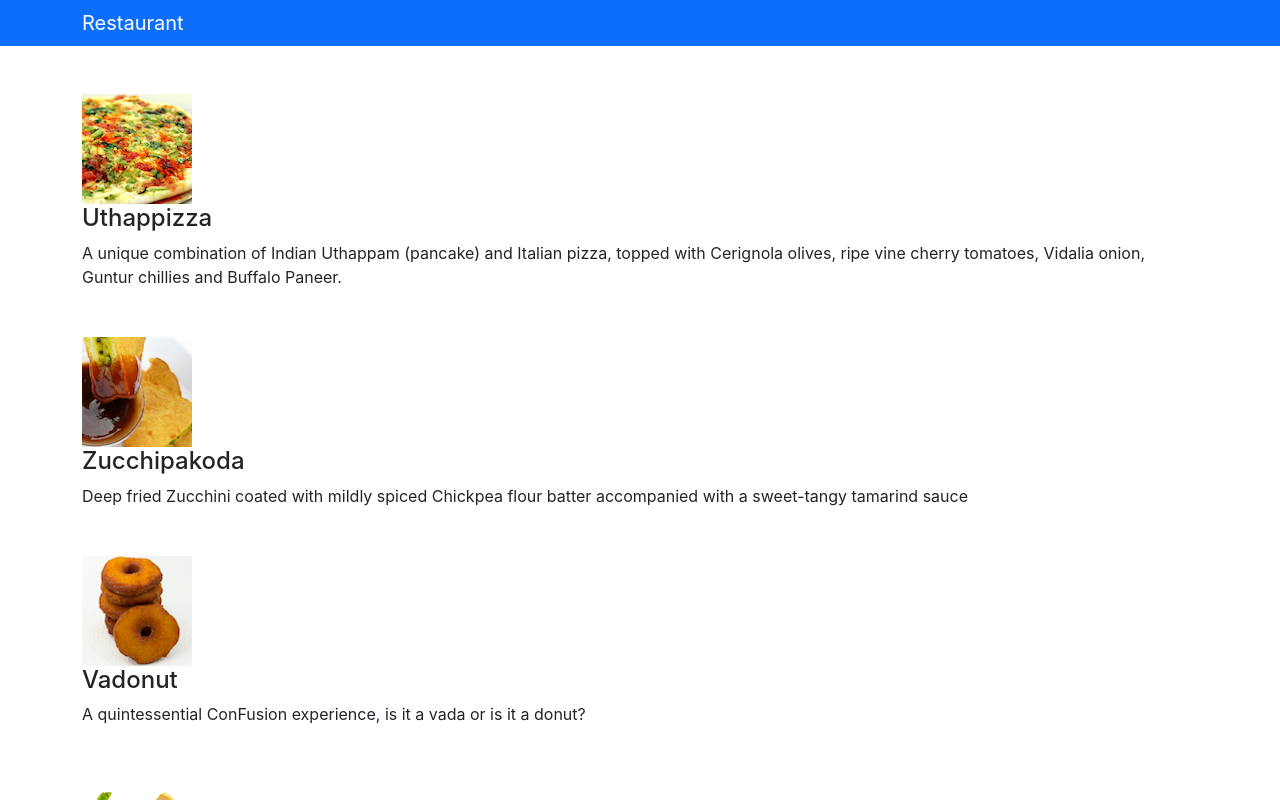
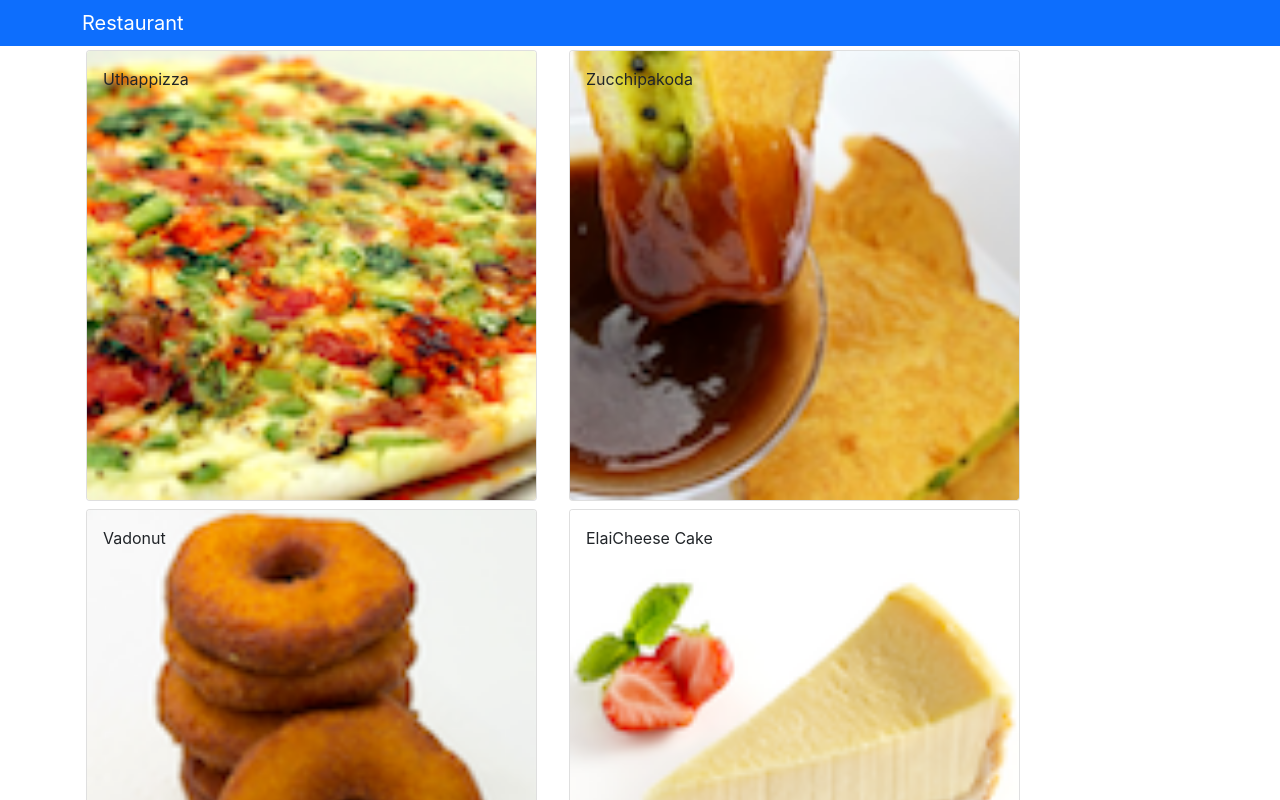
Before and after one commit to Volvram/Restaurant, a React (Create React App) app: page / in a window 1280 px wide. Shown: the top 800 px of the page. Built offline with nearby package versions, Linux system fonts and the light colour scheme.

Commit message:
Added card render and card click

```diff
--- a/src/App.js
+++ b/src/App.js
@@ -1,9 +1,18 @@
 // import logo from './logo.svg';
+import { Component } from 'react';
 import { Navbar, NavbarBrand } from 'reactstrap';
 import Menu from './components/menuComponent';
 import './App.css';
+import { DISHES } from './shared/dishes';
 
-function App() {
+class App extends Component {
+  constructor(props) {
+    super(props);
+    this.state = {
+      dishes: DISHES
+    };
+  }
+  render() {
     return (
       <div>
         <Navbar dark color='primary'>
@@ -11,9 +20,10 @@
             <NavbarBrand href="/">Restaurant</NavbarBrand>
           </div>
         </Navbar>
-      <Menu />
+        <Menu dishes={this.state.dishes}/>
       </div>
     );
   }
+};
 
 export default App;
--- a/src/components/menuComponent.js
+++ b/src/components/menuComponent.js
@@ -1,64 +1,48 @@
 import React, { Component } from "react";
-import { Media } from 'reactstrap';
+import { Card, CardImg, CardImgOverlay, CardText, CardBody, CardTitle } from 'reactstrap';
 
 class Menu extends Component {      // Объявление компонента
-    constructor(props){
+    constructor(props) {
         super(props);
 
-        this.state = {      // Свойства, связанные с этим компонентом
-            dishes: [
-                {
-                    id: 0,
-                    name:'Uthappizza',
-                    image: 'assets/images/uthappizza.png',
-                    category: 'mains',
-                    label:'Hot',
-                    price:'4.99',
-                    description:'A unique combination of Indian Uthappam (pancake) and Italian pizza, topped with Cerignola olives, ripe vine cherry tomatoes, Vidalia onion, Guntur chillies and Buffalo Paneer.'
-                },
-                {
-                    id: 1,
-                    name:'Zucchipakoda',
-                    image: 'assets/images/zucchipakoda.png',
-                    category: 'appetizer',
-                    label:'',
-                    price:'1.99',
-                    description:'Deep fried Zucchini coated with mildly spiced Chickpea flour batter accompanied with a sweet-tangy tamarind sauce'
-                },
-                {
-                    id: 2,
-                    name:'Vadonut',
-                    image: 'assets/images/vadonut.png',
-                    category: 'appetizer',
-                    label:'New',
-                    price:'1.99',
-                    description:'A quintessential ConFusion experience, is it a vada or is it a donut?'
-                },
-                {
-                    id: 3,
-                    name:'ElaiCheese Cake',
-                    image: 'assets/images/elaicheesecake.png',
-                    category: 'dessert',
-                    label:'',
-                    price:'2.99',
-                    description:'A delectable, semi-sweet New York Style Cheese Cake, with Graham cracker crust and spiced with Indian cardamoms'
-                }
-            ]
+        this.state = {
+            selectedDish: null
         }
     }
-    render(){
-        const menu = this.state.dishes.map((dish) => {
+
+    onDishSelect(dish) {
+        this.setState({selectedDish: dish});
+    }
+
+    renderDish(dish){
+        if (dish != null){
+            return(
+                <Card>
+                    <CardImg width = "100%" src = {dish.image} alt = {dish.name} />
+                    <CardBody>
+                        <CardTitle>{dish.name}</CardTitle>
+                        <CardText>{dish.description}</CardText>
+                    </CardBody>
+                </Card>
+            );
+        }
+        else{
+            return(
+                <div></div>
+            );
+        }
+    }
+
+    render() {
+        const menu = this.props.dishes.map((dish) => {
             return (
-                <div key={dish.id} className="col-12 mt-5">  {/* Атритуб key для уникальной идентификации каждого элемента в реакт*/}
-                    <Media tag="li">
-                        <Media left middle>
-                            <Media object src={dish.image} alt = {dish.name} />
-                        </Media>
-                        <Media body className ="ml-5">
-                            <Media heading>{dish.name}</Media>
-                            <p>{dish.description}</p>
-                        </Media>
-                    </Media>
+                <div key={dish.id} className="col-12 col-md-5 m-1">  {/* Атритуб key для уникальной идентификации каждого элемента в реакт*/}
+                    <Card onClick = {() => this.onDishSelect(dish)}>
+                        <CardImg width = "100%" src = {dish.image} alt = {dish.name} />
+                        <CardImgOverlay>
+                            <CardTitle>{dish.name}</CardTitle>
+                        </CardImgOverlay>
+                    </Card>
                 </div>
             );
         });
@@ -66,9 +50,10 @@
         return(
             <div className="container">
                 <div className="row">
-                    <Media list>
-                        {menu}      {/* Переменная внутри синтаксиса JSX */}
-                    </Media>
+                    {menu}      {/* Переменная внутри синтаксиса JSX */}
+                </div>
+                <div className="row">
+                    {this.renderDish(this.state.selectedDish)}
                 </div>
             </div>
         );
--- /dev/null
+++ b/src/shared/dishes.js
@@ -0,0 +1,186 @@
+export const DISHES =
+    [
+        {
+        id: 0,
+        name:'Uthappizza',
+        image: 'assets/images/uthappizza.png',
+        category: 'mains',
+        label:'Hot',
+        price:'4.99',
+        description:'A unique combination of Indian Uthappam (pancake) and Italian pizza, topped with Cerignola olives, ripe vine cherry tomatoes, Vidalia onion, Guntur chillies and Buffalo Paneer.',
+        comments: [
+            {
+            id: 0,
+            rating: 5,
+            comment: "Imagine all the eatables, living in conFusion!",
+            author: "John Lemon",
+            date: "2012-10-16T17:57:28.556094Z"
+            },
+            {
+            id: 1,
+            rating: 4,
+            comment: "Sends anyone to heaven, I wish I could get my mother-in-law to eat it!",
+            author: "Paul McVites",
+            date: "2014-09-05T17:57:28.556094Z"
+            },
+            {
+            id: 2,
+            rating: 3,
+            comment: "Eat it, just eat it!",
+            author: "Michael Jaikishan",
+            date: "2015-02-13T17:57:28.556094Z"
+            },
+            {
+            id: 3,
+            rating: 4,
+            comment: "Ultimate, Reaching for the stars!",
+            author: "Ringo Starry",
+            date: "2013-12-02T17:57:28.556094Z"
+            },
+            {
+            id: 4,
+            rating: 2,
+            comment: "It's your birthday, we're gonna party!",
+            author: "25 Cent",
+            date: "2011-12-02T17:57:28.556094Z"
+            }
+        ]                        },
+        {
+        id: 1,
+        name:'Zucchipakoda',
+        image: 'assets/images/zucchipakoda.png',
+        category: 'appetizer',
+        label:'',
+        price:'1.99',
+        description:'Deep fried Zucchini coated with mildly spiced Chickpea flour batter accompanied with a sweet-tangy tamarind sauce',
+        comments: [
+            {
+            id: 0,
+            rating: 5,
+            comment: "Imagine all the eatables, living in conFusion!",
+            author: "John Lemon",
+            date: "2012-10-16T17:57:28.556094Z"
+            },
+            {
+            id: 1,
+            rating: 4,
+            comment: "Sends anyone to heaven, I wish I could get my mother-in-law to eat it!",
+            author: "Paul McVites",
+            date: "2014-09-05T17:57:28.556094Z"
+            },
+            {
+            id: 2,
+            rating: 3,
+            comment: "Eat it, just eat it!",
+            author: "Michael Jaikishan",
+            date: "2015-02-13T17:57:28.556094Z"
+            },
+            {
+            id: 3,
+            rating: 4,
+            comment: "Ultimate, Reaching for the stars!",
+            author: "Ringo Starry",
+            date: "2013-12-02T17:57:28.556094Z"
+            },
+            {
+            id: 4,
+            rating: 2,
+            comment: "It's your birthday, we're gonna party!",
+            author: "25 Cent",
+            date: "2011-12-02T17:57:28.556094Z"
+            }
+        ]
+        },
+        {
+        id: 2,
+        name:'Vadonut',
+        image: 'assets/images/vadonut.png',
+        category: 'appetizer',
+        label:'New',
+        price:'1.99',
+        description:'A quintessential ConFusion experience, is it a vada or is it a donut?',
+        comments: [
+            {
+            id: 0,
+            rating: 5,
+            comment: "Imagine all the eatables, living in conFusion!",
+            author: "John Lemon",
+            date: "2012-10-16T17:57:28.556094Z"
+            },
+            {
+            id: 1,
+            rating: 4,
+            comment: "Sends anyone to heaven, I wish I could get my mother-in-law to eat it!",
+            author: "Paul McVites",
+            date: "2014-09-05T17:57:28.556094Z"
+            },
+            {
+            id: 2,
+            rating: 3,
+            comment: "Eat it, just eat it!",
+            author: "Michael Jaikishan",
+            date: "2015-02-13T17:57:28.556094Z"
+            },
+            {
+            id: 3,
+            rating: 4,
+            comment: "Ultimate, Reaching for the stars!",
+            author: "Ringo Starry",
+            date: "2013-12-02T17:57:28.556094Z"
+            },
+            {
+            id: 4,
+            rating: 2,
+            comment: "It's your birthday, we're gonna party!",
+            author: "25 Cent",
+            date: "2011-12-02T17:57:28.556094Z"
+            }
+        ]
+        },
+        {
+        id: 3,
+        name:'ElaiCheese Cake',
+        image: 'assets/images/elaicheesecake.png',
+        category: 'dessert',
+        label:'',
+        price:'2.99',
+        description:'A delectable, semi-sweet New York Style Cheese Cake, with Graham cracker crust and spiced with Indian cardamoms',
+        comments: [
+            {
+            id: 0,
+            rating: 5,
+            comment: "Imagine all the eatables, living in conFusion!",
+            author: "John Lemon",
+            date: "2012-10-16T17:57:28.556094Z"
+            },
+            {
+            id: 1,
+            rating: 4,
+            comment: "Sends anyone to heaven, I wish I could get my mother-in-law to eat it!",
+            author: "Paul McVites",
+            date: "2014-09-05T17:57:28.556094Z"
+            },
+            {
+            id: 2,
+            rating: 3,
+            comment: "Eat it, just eat it!",
+            author: "Michael Jaikishan",
+            date: "2015-02-13T17:57:28.556094Z"
+            },
+            {
+            id: 3,
+            rating: 4,
+            comment: "Ultimate, Reaching for the stars!",
+            author: "Ringo Starry",
+            date: "2013-12-02T17:57:28.556094Z"
+            },
+            {
+            id: 4,
+            rating: 2,
+            comment: "It's your birthday, we're gonna party!",
+            author: "25 Cent",
+            date: "2011-12-02T17:57:28.556094Z"
+            }
+        ]
+        }
+    ];
```
Also changed, not shown: 1 other file (tests, documents, lock files or other folders). Lines whose indentation alone changed are shown as unchanged.
